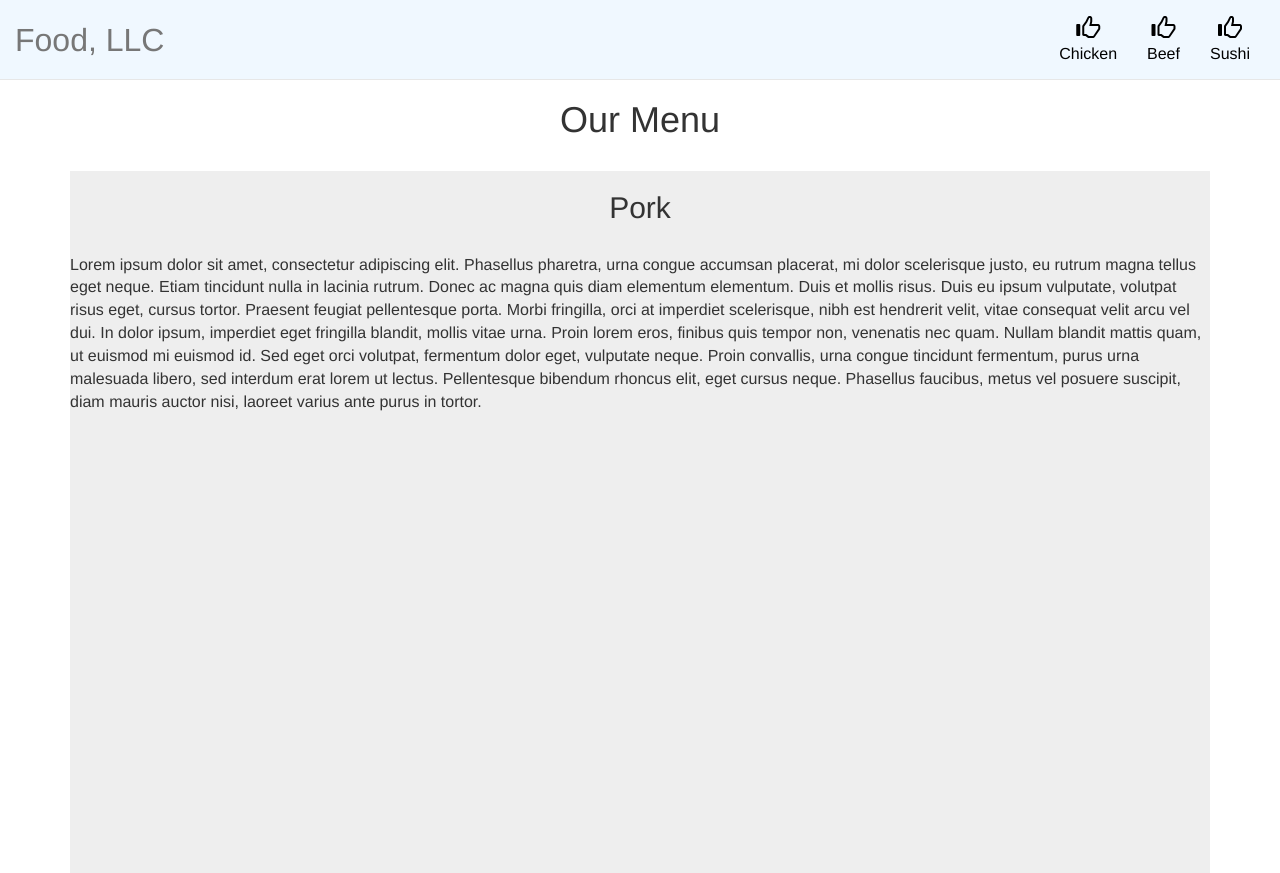
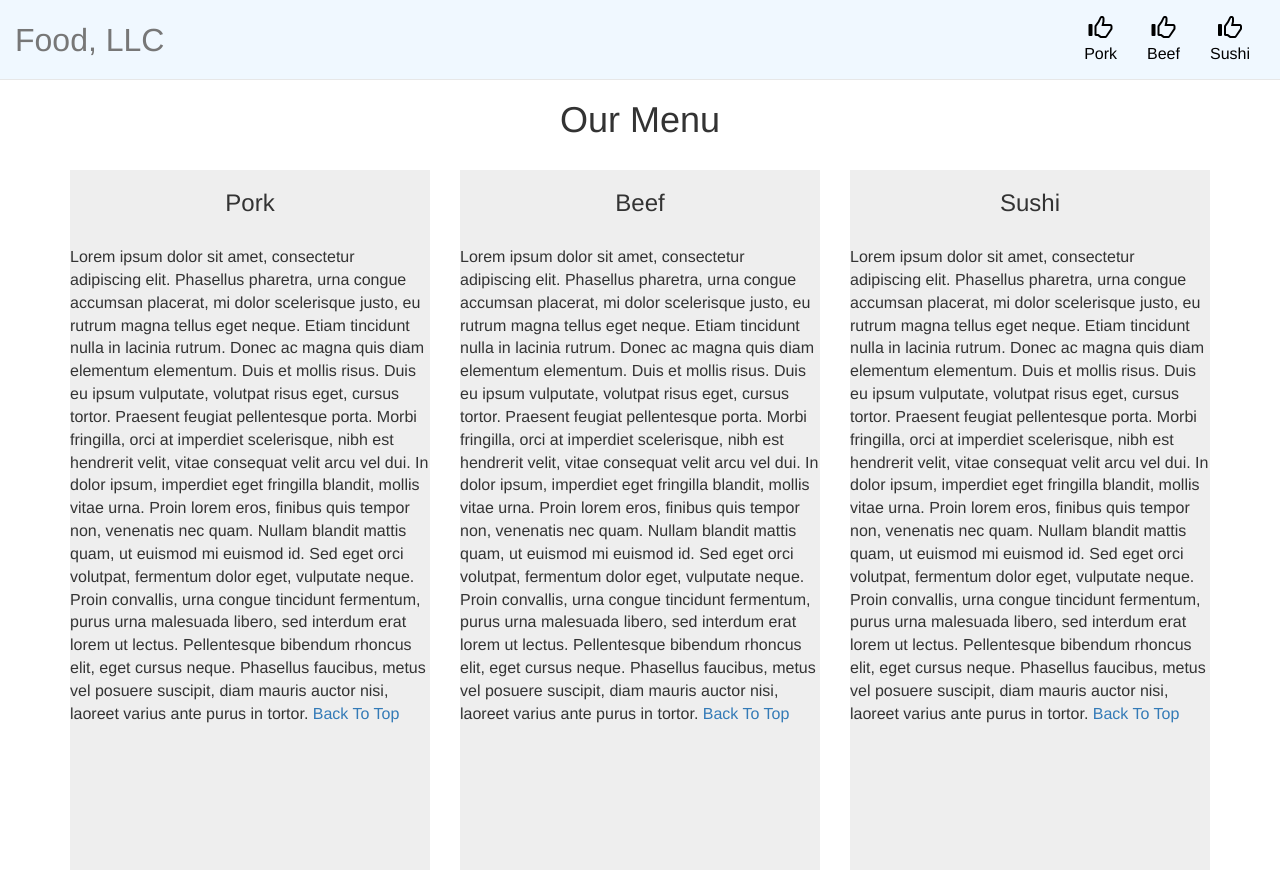
Before and after one commit to mawinw/module2-solution, a plain HTML site: page index.html in a window 1280 px wide. Shown: the top 873 px of the page. Drawn offline with Linux system fonts and the light colour scheme.

Commit message:
optional task done

```diff
--- a/css/styles.css
+++ b/css/styles.css
@@ -1,5 +1,6 @@
 body {
     font-size: 16px;
+    paddiing-top: 70px;
 }
 
 /** HEADER **/
@@ -24,12 +25,11 @@ body {
     font-size: 1.5em;
 }
 .category {
-    height: 1000px;
+    height: 700px;
     margin: auto;
-    text-align: center;
     background-color: #EEE;
 }
-.category h2 {
+.category h3 {
     padding-top: 20px;
     margin-bottom: 30px;
 }
@@ -41,3 +41,8 @@ body {
     text-align: center;
     margin-top: 80px;
 }
+@media (max-width: 767px) {
+    body {
+      padding-top: 0px;
+    }
+  }
--- a/index.html
+++ b/index.html
@@ -37,23 +37,23 @@
           </div>
 
           <div id="collapsable-nav" class="collapse navbar-collapse">
-            <ul id="nav-list" class="dropdown-toggle nav navbar-nav navbar-right">
+            <ul id="nav-list" class="nav navbar-nav navbar-right">
               <li>
-                <a href="#">
+                <a href="#pork">
                   <span class="glyphicon glyphicon-thumbs-up"></span
                   ><br class="hidden-xs" />
-                  Chicken
+                  Pork
                 </a>
               </li>
               <li>
-                <a href="#">
+                <a href="#beef">
                   <span class="glyphicon glyphicon-thumbs-up"></span
                   ><br class="hidden-xs" />
                   Beef
                 </a>
               </li>
               <li>
-                <a href="#">
+                <a href="#sushi">
                   <span class="glyphicon glyphicon-thumbs-up"></span
                   ><br class="hidden-xs" />
                   Sushi </a>
@@ -63,14 +63,14 @@
         </div>
       </nav>
     </header>
-    <section>
       <div class="container">
         <div class="row">
           <div id="heading" class="col-xs-12"><h1>Our Menu</h1></div>
-          <div class="col-md-1 col-sm-2 col-sm-2 col-xs-2 pull-left"></div>
-          <div class="col-lg-12 col-md-10 col-sm-8 col-xs-8 pull-left">
+
+    <section>
+          <div class="col-md-4 col-sm-6 col-xs-12 pull-left">
             <div class="category">
-            <h2>Pork</h2>
+            <div class="text-center" id="pork"><h3>Pork</h3></div>
             <p>Lorem ipsum dolor sit amet, consectetur adipiscing elit.
               Phasellus pharetra, urna congue accumsan placerat, mi dolor scelerisque justo,
               eu rutrum magna tellus eget neque. Etiam tincidunt nulla in lacinia rutrum.
@@ -85,11 +85,52 @@
               purus urna malesuada libero, sed interdum erat lorem ut lectus.
               Pellentesque bibendum rhoncus elit, eget cursus neque. Phasellus faucibus,
               metus vel posuere suscipit, diam mauris auctor nisi, laoreet varius ante purus
-              in tortor.
+              in tortor. <a href="#heading">Back To Top</a>
             </p>
           </div>
-          <div class="col-md-1 col-sm-2 col-sm-2 col-xs-2 pull-left"></div>
-        </div>
+        </section>
+    <section>
+          <div class="col-md-4 col-sm-6 col-xs-12 pull-left">
+            <div class="category">
+            <div class="text-center" id="beef"><h3>Beef</h3></div>
+            <p>Lorem ipsum dolor sit amet, consectetur adipiscing elit.
+              Phasellus pharetra, urna congue accumsan placerat, mi dolor scelerisque justo,
+              eu rutrum magna tellus eget neque. Etiam tincidunt nulla in lacinia rutrum.
+              Donec ac magna quis diam elementum elementum. Duis et mollis risus.
+              Duis eu ipsum vulputate, volutpat risus eget, cursus tortor. Praesent feugiat
+              pellentesque porta. Morbi fringilla, orci at imperdiet scelerisque,
+              nibh est hendrerit velit, vitae consequat velit arcu vel dui. In dolor ipsum,
+              imperdiet eget fringilla blandit, mollis vitae urna. Proin lorem eros,
+              finibus quis tempor non, venenatis nec quam. Nullam blandit mattis quam,
+              ut euismod mi euismod id. Sed eget orci volutpat, fermentum dolor eget,
+              vulputate neque. Proin convallis, urna congue tincidunt fermentum,
+              purus urna malesuada libero, sed interdum erat lorem ut lectus.
+              Pellentesque bibendum rhoncus elit, eget cursus neque. Phasellus faucibus,
+              metus vel posuere suscipit, diam mauris auctor nisi, laoreet varius ante purus
+              in tortor. <a href="#heading">Back To Top</a>
+            </p>
+          </div>
+    </section>
+    <section>
+          <div class="col-md-4 col-sm-12 col-xs-12 pull-left">
+            <div class="category">
+            <div class="text-center" id="sushi"><h3>Sushi</h3></div>
+            <p>Lorem ipsum dolor sit amet, consectetur adipiscing elit.
+              Phasellus pharetra, urna congue accumsan placerat, mi dolor scelerisque justo,
+              eu rutrum magna tellus eget neque. Etiam tincidunt nulla in lacinia rutrum.
+              Donec ac magna quis diam elementum elementum. Duis et mollis risus.
+              Duis eu ipsum vulputate, volutpat risus eget, cursus tortor. Praesent feugiat
+              pellentesque porta. Morbi fringilla, orci at imperdiet scelerisque,
+              nibh est hendrerit velit, vitae consequat velit arcu vel dui. In dolor ipsum,
+              imperdiet eget fringilla blandit, mollis vitae urna. Proin lorem eros,
+              finibus quis tempor non, venenatis nec quam. Nullam blandit mattis quam,
+              ut euismod mi euismod id. Sed eget orci volutpat, fermentum dolor eget,
+              vulputate neque. Proin convallis, urna congue tincidunt fermentum,
+              purus urna malesuada libero, sed interdum erat lorem ut lectus.
+              Pellentesque bibendum rhoncus elit, eget cursus neque. Phasellus faucibus,
+              metus vel posuere suscipit, diam mauris auctor nisi, laoreet varius ante purus
+              in tortor. <a href="#heading">Back To Top</a>
+            </p>
       </div>
     </section>
     <!-- jQuery (Bootstrap JS plugins depend on it) -->
```
